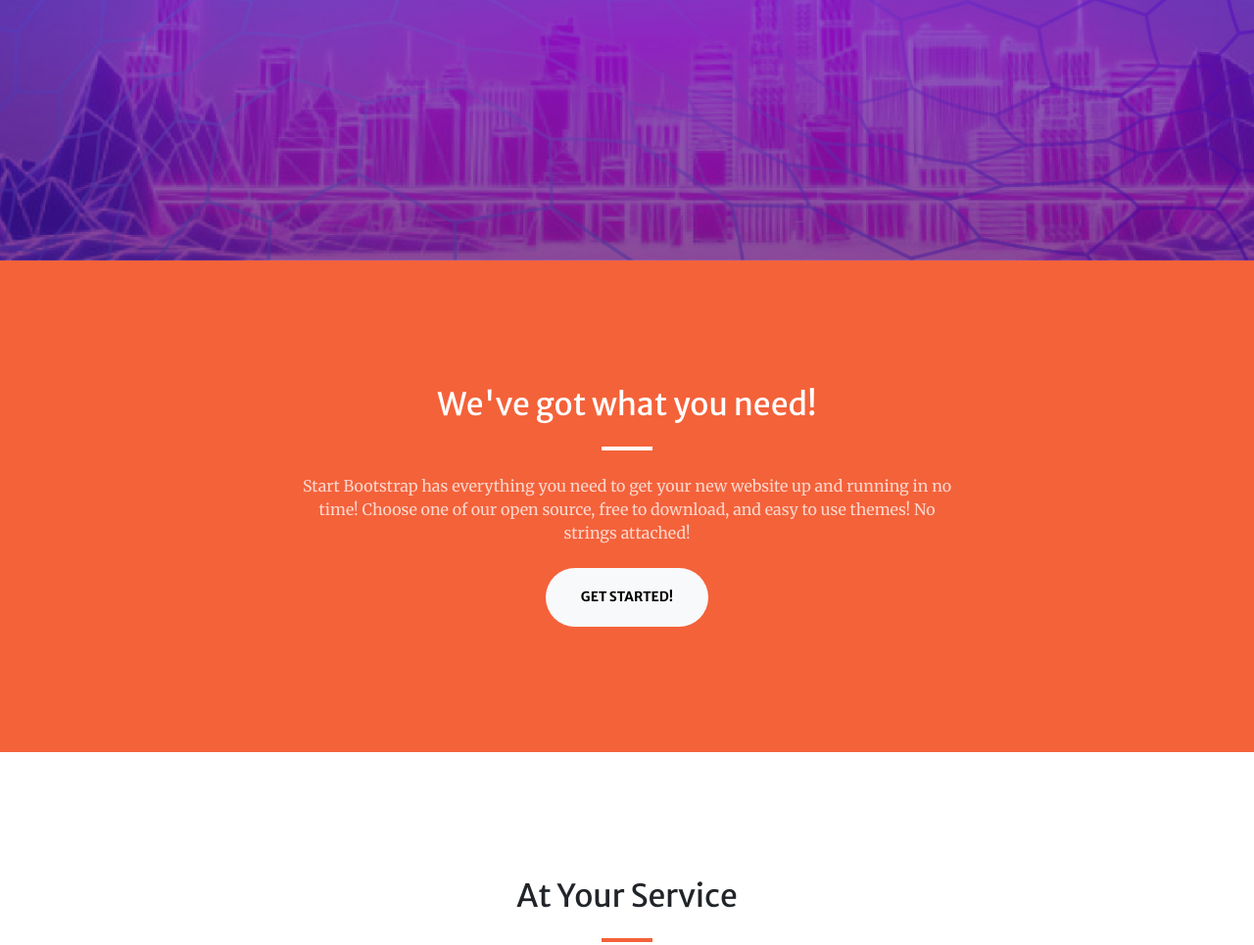
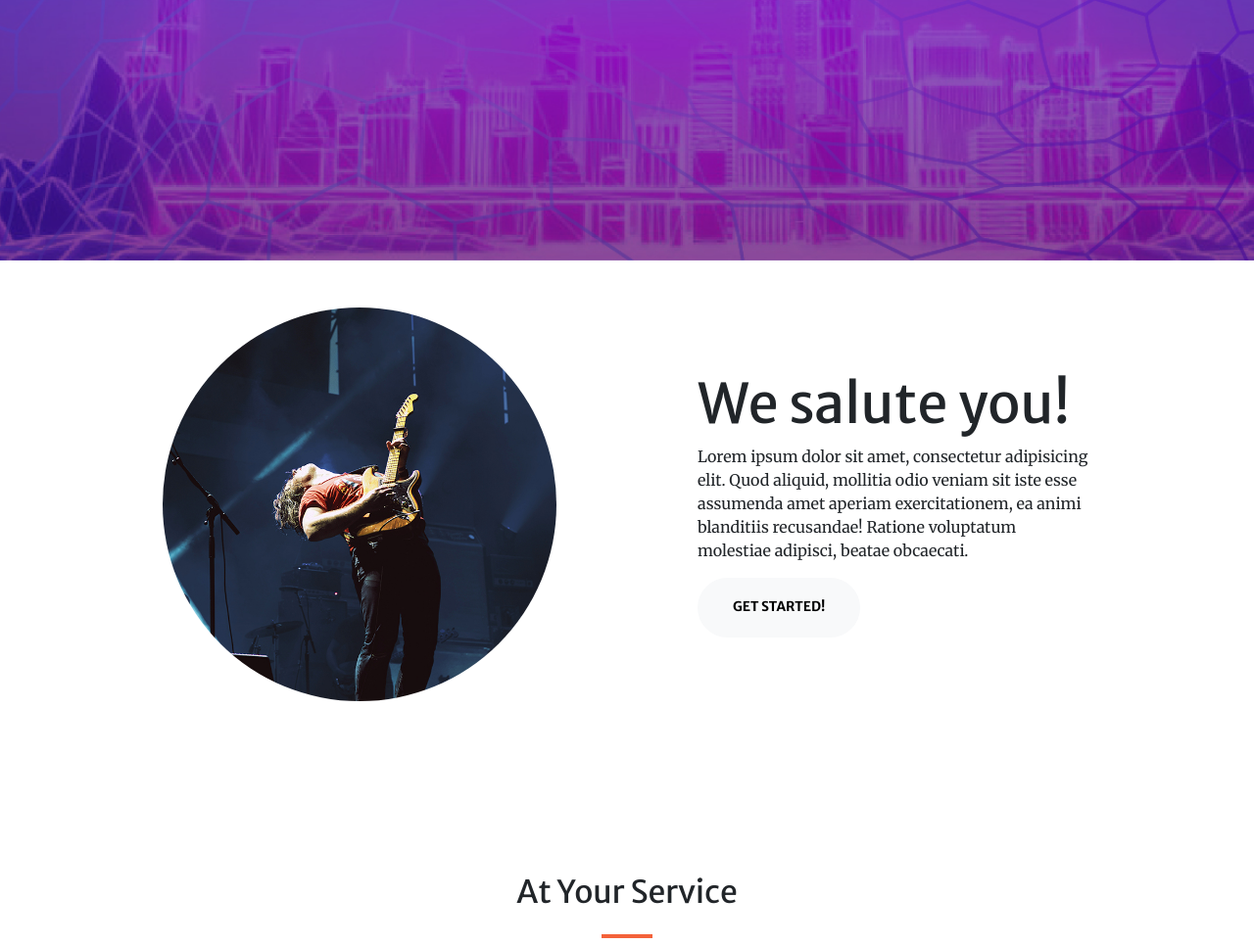
Before and after one commit to PG210/landing_page, a plain HTML site: page index.html in a window 1280 px wide. Shown: the part 534-1499 px from the top of the page at 98% size. Drawn offline with nearby package versions, Linux system fonts and the light colour scheme; some packages are replaced by stand-ins of ours; a script that the page names is missing.

Commit message:
foto_circular

```diff
--- a/index.html
+++ b/index.html
@@ -58,19 +58,26 @@
            </div>
             <!---#############################-->
         </header>
-        <!-- About-->
-        <section class="page-section bg-primary" id="about">
-            <div class="container px-4 px-lg-5">
-                <div class="row gx-4 gx-lg-5 justify-content-center">
-                    <div class="col-lg-8 text-center">
-                        <h2 class="text-white mt-0">We've got what you need!</h2>
-                        <hr class="divider divider-light" />
-                        <p class="text-white-75 mb-4">Start Bootstrap has everything you need to get your new website up and running in no time! Choose one of our open source, free to download, and easy to use themes! No strings attached!</p>
-                        <a class="btn btn-light btn-xl" href="#services">Get Started!</a>
+        <!--##############################-->
+         <!-- Content section 2-->
+         <section id="about">
+            <div class="container px-5">
+                <div class="row gx-5 align-items-center">
+                    <div class="col-lg-6">
+                        <div class="p-5"><img class="img-fluid rounded-circle" src="assets/img/portfolio/02.jpg" alt="..." /></div>
+                    </div>
+                    <div class="col-lg-6">
+                        <div class="p-5">
+                            <h2 class="display-4">We salute you!</h2>
+                            <p>Lorem ipsum dolor sit amet, consectetur adipisicing elit. Quod aliquid, mollitia odio veniam sit iste esse assumenda amet aperiam exercitationem, ea animi blanditiis recusandae! Ratione voluptatum molestiae adipisci, beatae obcaecati.</p>
+                            <a class="btn btn-light btn-xl" href="#services">Get Started!</a>
+                        </div>
                     </div>
                 </div>
             </div>
         </section>
+        <!-- Content section 3-->
+        <!--##############################-->
         <!-- Services-->
         <section class="page-section" id="services">
             <div class="container px-4 px-lg-5">
```
Also changed, not shown: assets/img/portfolio/02.jpg (added).
